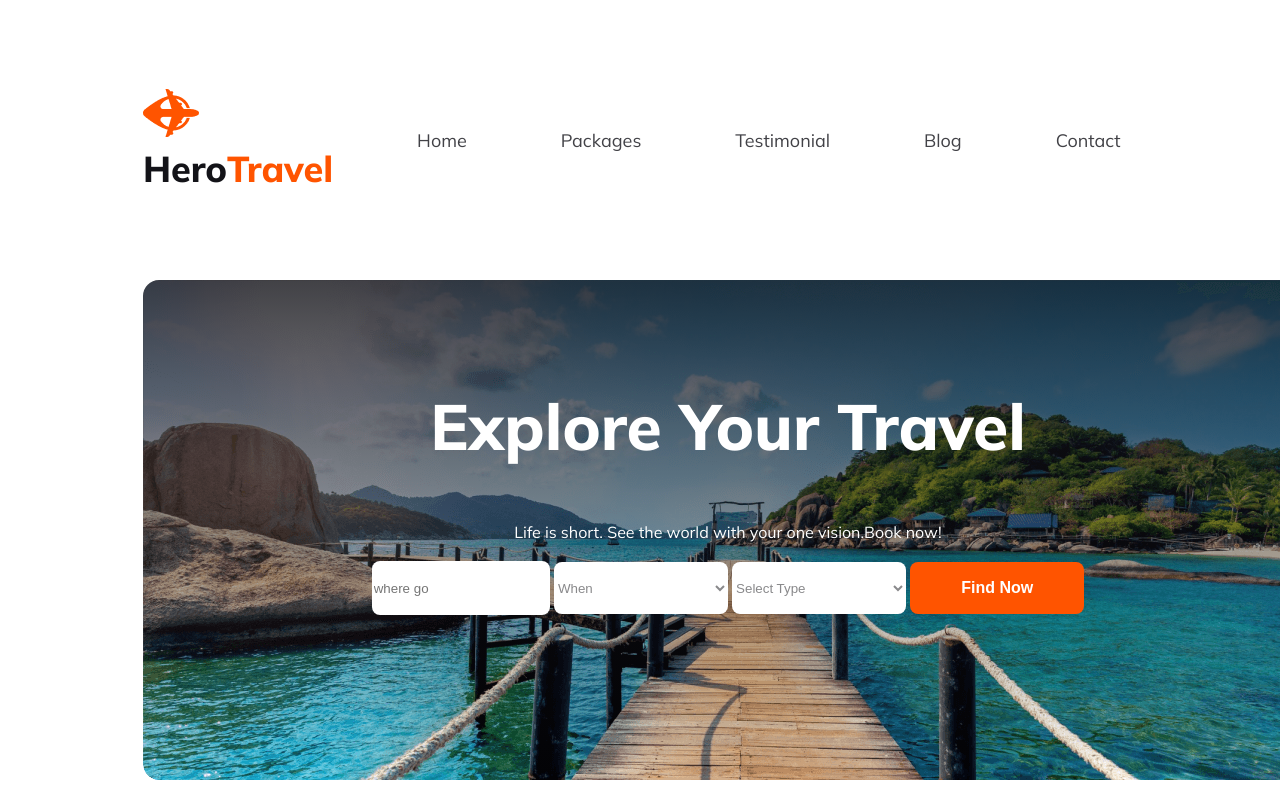
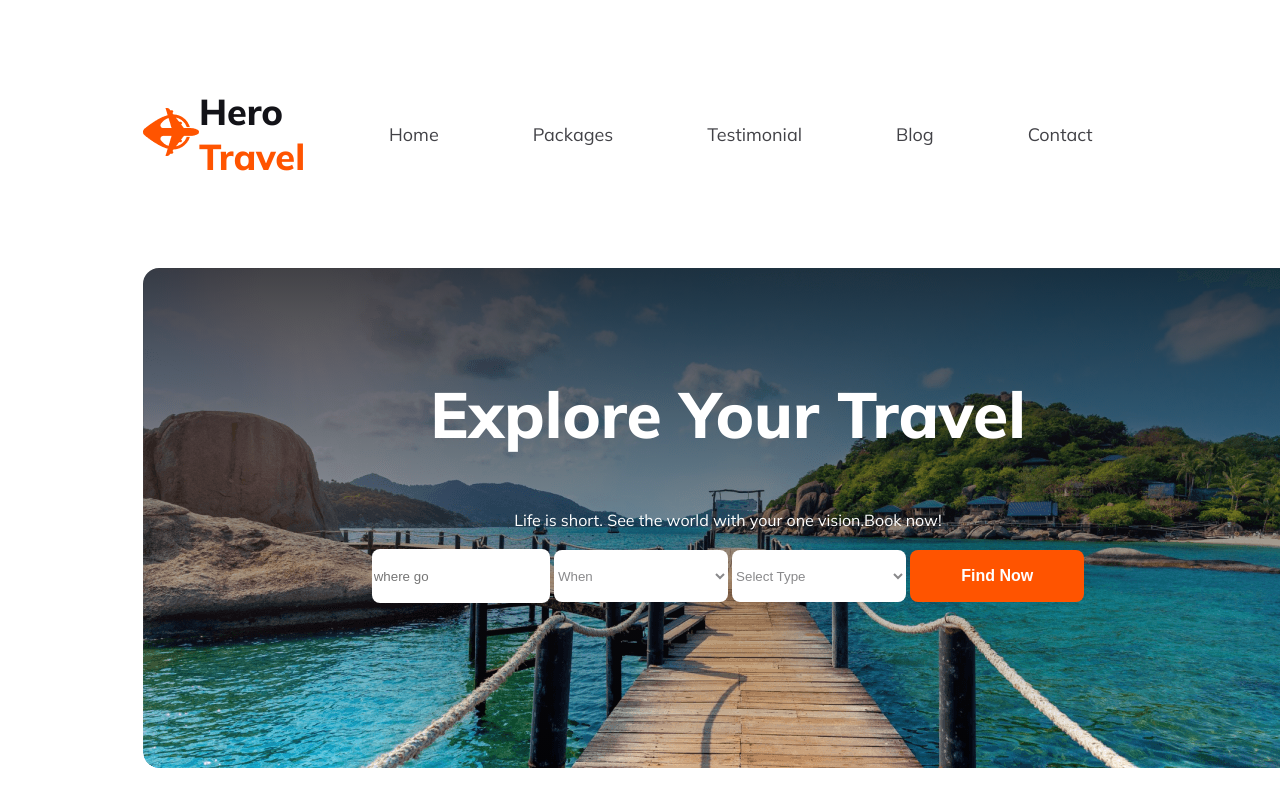
Before and after one commit to ruhula73/travel-world, a plain HTML site: page index.html in a window 1280 px wide. Shown: the top 800 px of the page. Drawn offline with Linux system fonts and the light colour scheme.

Commit message:
some currection in main section

```diff
--- a/index.html
+++ b/index.html
@@ -13,7 +13,15 @@
     <header>
         <!-- header section start -->
        <nav>
-          <h3 class="banner-title"><img src="Images/Group 40071 (2).png" alt="">Hero<span class="travel">Travel</span></h3>
+          <!-- <h3 class="banner-title"><img src="Images/Group 40071 (2).png" alt="">Hero<span class="travel">Travel</span></h3> -->
+          <div class="nav-logo">
+            <div>
+              <img src="images/Group 40071 (2).png" alt="">
+            </div>
+            <div>
+                <h3 class="banner-title">Hero <span class="travel">Travel</span></h3>
+            </div>
+          </div>
           <ul>
             <li class="home"><a href="">Home</a></li>
             <li><a href="">Packages</a></li>
@@ -102,13 +110,14 @@
         <div class="box-container">
            <div class="box-two">
               <h4 class="box-container-title">Handpicked Hotels</h4>
-              <p class="tour-package">Our prestigious collection of family-owned hotels invites you to escape the everyday and experience glorious Britain at its very finest. Whether searching for adventure, celebrating a special occasion or seeking a beautiful space to relax and unwind, our stunning properties across England, Scotland and the Channel Islands provide the perfect destinations for your next luxury getaway.</p>
+              <p class="tour-package">Our prestigious collection of family-owned hotels invites you to escape the everyday and experience glorious Britain at its very finest.</p>
            </div>
            <div class="box-three">
               <h4 class="box-container-title">World Class Service</h4>
               <p class="tour-package">One of the most extensive trips our agency has planned was a six-week family vacation for five people. The oldest daughter was heading off to college and the family wished to spend time together exploring the history of Europe by car, visiting several iconic cities, the fabled countryside and small towns of storybook fame along the way</p>
            </div>
         </div>
+        <br>
         <div class="box-four">
             <h4 class="box-container-title">Best Price Guarantee</h4>
             <p class="tour-package">When you book directly with us, we promise you’ll always get the lowest price online. If you find a better price somewhere else, we’ll match it and give you five times the IHG One Rewards Points, up to a 40,000-point maximum — so you can focus on your stay, not your wallet.</p>
--- a/style.css
+++ b/style.css
@@ -17,6 +17,10 @@ body{
 /* header section start */
 header{
     padding: 45px 135px;
+}
+.nav-logo{
+    display: flex;
+    align-items: center;
 }
 nav {
     display: flex;
@@ -163,6 +167,7 @@ nav li a{
     border-radius: 16px;
     width: 573px;
     height: 284px;
+    margin-left: 130px;
 }
 .box-three{
     border-radius: 16px;
@@ -178,6 +183,7 @@ nav li a{
     border-radius: 16px;
     width: 573px;
     height: 284px;
+   margin-left: 430px;
 }
 .box-container{
     display: flex;
```
